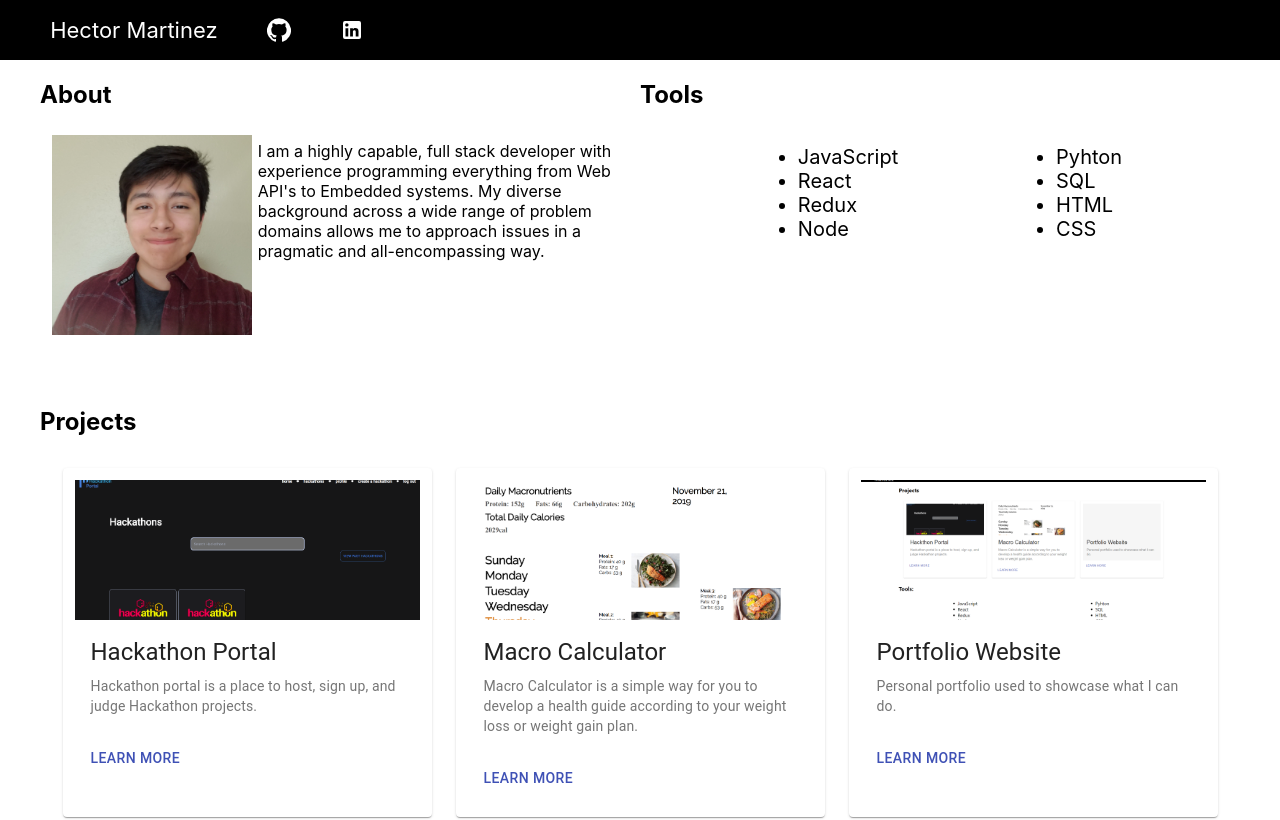
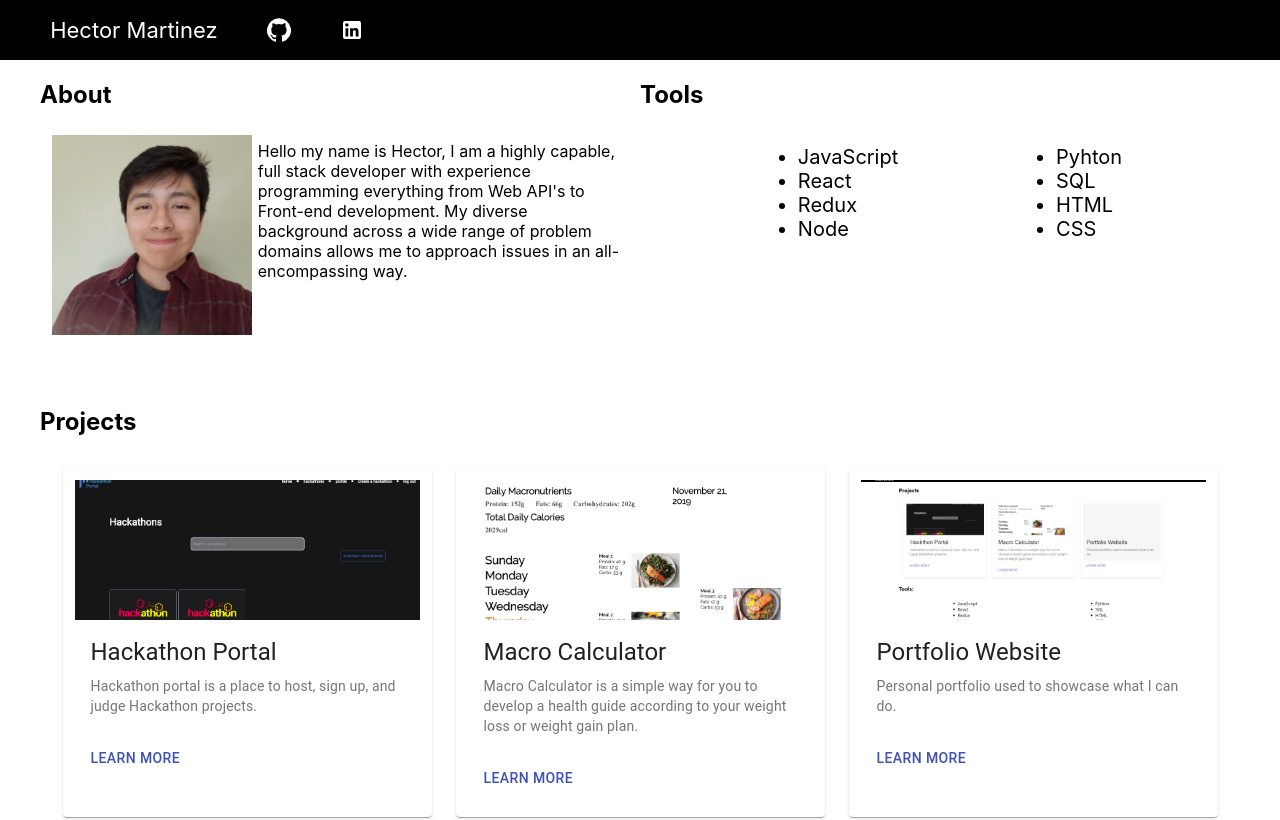
Before and after one commit to Hector-bit/Portfolio-HM, a React (Create React App) app: page / in a window 1280 px wide. Shown: the top 820 px of the page. Built offline with nearby package versions, Linux system fonts and the light colour scheme.

Commit message:
updated blurb

```diff
--- a/src/components/aboutpage.js
+++ b/src/components/aboutpage.js
@@ -34,7 +34,7 @@ function Aboutpage(){
             <h2>About</h2>
             <div className='aboutDiv'>
                 <img className={classes.aboutPicture} src={profile_of_me} alt='Hector Martinez'/>
-                <p className={classes.aboutParagraph}>I am a highly capable, full stack developer with experience programming everything from Web API's to Embedded systems. My diverse background across a wide range of problem domains allows me to approach issues in a pragmatic and all-encompassing way.</p>
+                <p className={classes.aboutParagraph}>Hello my name is Hector, I am a highly capable, full stack developer with experience programming everything from Web API's to Front-end development. My diverse background across a wide range of problem domains allows me to approach issues in an all-encompassing way.</p>
             </div>
         </section>
     )
```
